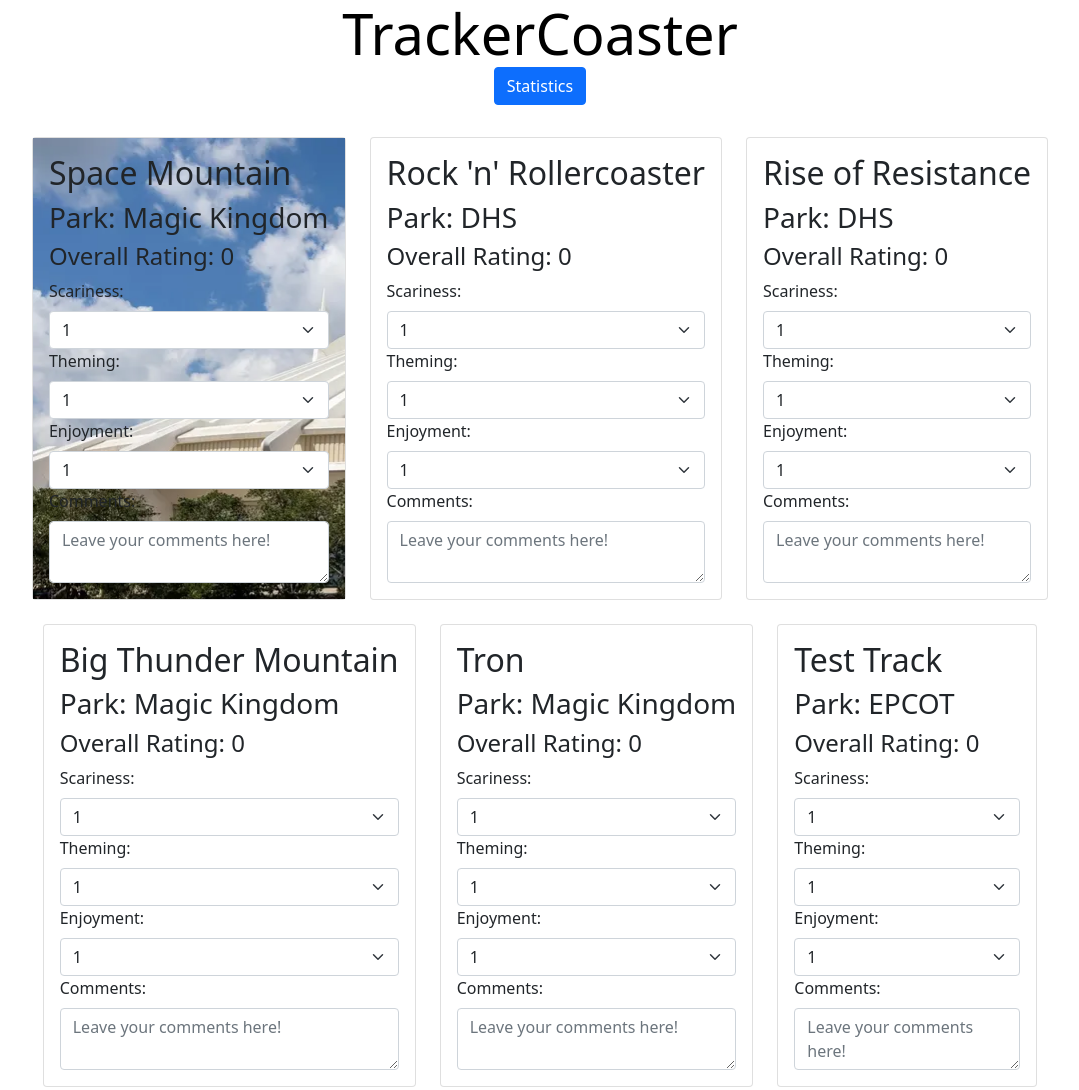
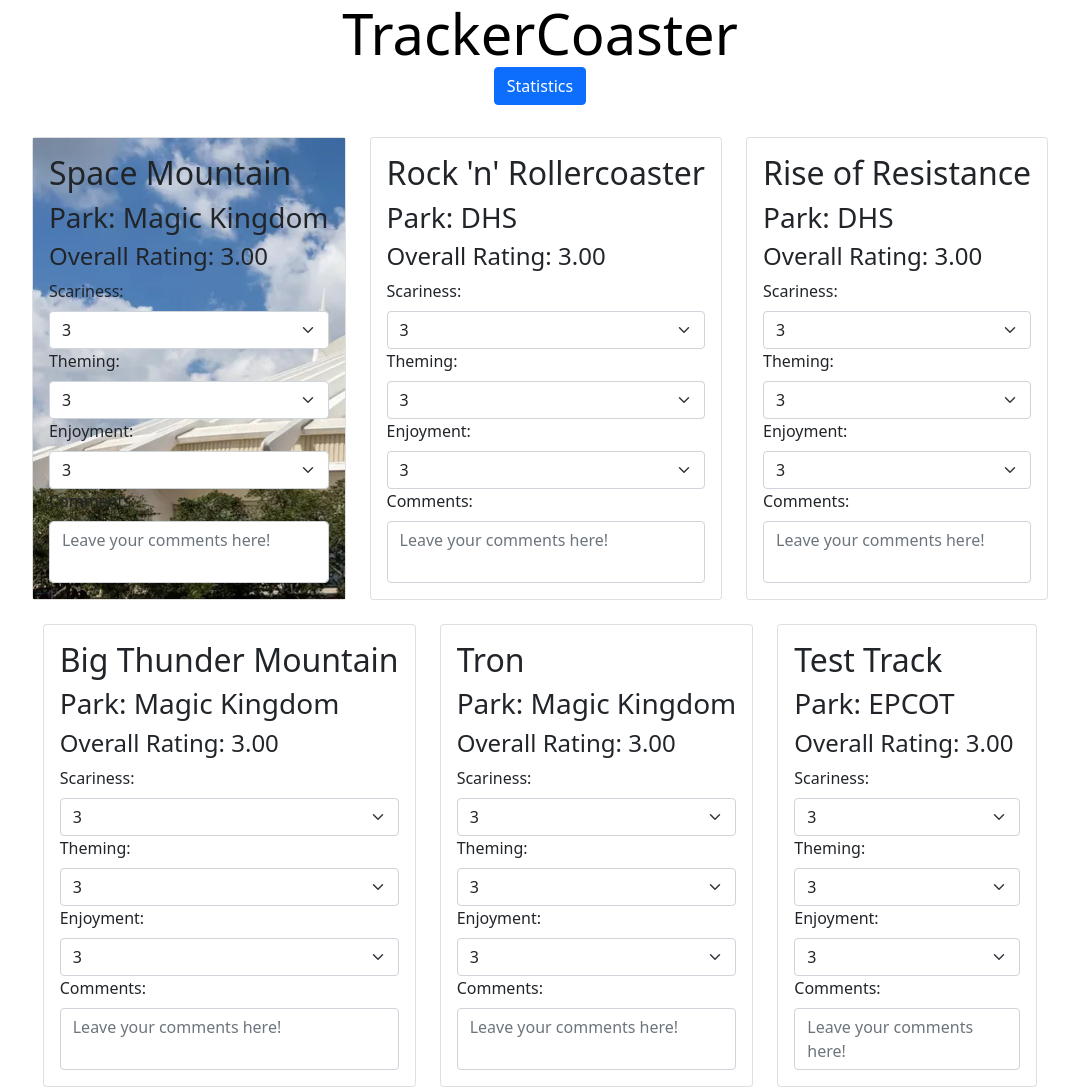
Before and after one commit to ryannarnoldd/TrackerCoaster, a plain HTML site: page index.html in a window 1280 px wide. Shown: the top 1090 px of the page, without its empty margins (100-1179 px from the left). Drawn offline with nearby package versions, Linux system fonts and the light colour scheme.

Commit message:
Added prepopulated data if localStorage is empty.

```diff
--- a/assets/scripts/script.js
+++ b/assets/scripts/script.js
@@ -48,6 +48,22 @@ function getTotalOverallRating() {
 }
 
 function renderData() {
+  if (localStorage.length == 0) {
+    const formList = document.getElementsByTagName('form');
+
+    for (i = 0; i < formList.length; i++) {
+      const formName = formList[i].getAttribute('for')
+      storeLocalStorage(formName, {
+        scariness: 3,
+        theming: 3,
+        enjoyment: 3,
+        rating: 3,
+        comment: '',
+      });
+    }
+  }
+
+
   const completedSpan = document.querySelector('#completed');
 
   for (i = 0; i < localStorage.length; i++) {
--- a/assets/styles/style.css
+++ b/assets/styles/style.css
@@ -75,3 +75,7 @@ header h1 {
   }
 
 }
+
+textarea {
+  resize: none;
+}
--- a/index.html
+++ b/index.html
@@ -4,8 +4,8 @@
     <meta charset="UTF-8">
     <meta name="viewport" content="width=device-width, initial-scale=1.0">
     <title>TrackerCoaster</title>
+    <link href="https://cdn.jsdelivr.net/npm/bootstrap@5.0.2/dist/css/bootstrap.min.css" rel="stylesheet" integrity="sha384-EVSTQN3/azprG1Anm3QDgpJLIm9Nao0Yz1ztcQTwFspd3yD65VohhpuuCOmLASjC" crossorigin="anonymous">
     <link rel="stylesheet" href="./assets/styles/style.css">
-    <link href="https://cdn.jsdelivr.net/npm/bootstrap@5.0.2/dist/css/bootstrap.min.css" rel="stylesheet" integrity="sha384-EVSTQN3/azprG1Anm3QDgpJLIm9Nao0Yz1ztcQTwFspd3yD65VohhpuuCOmLASjC" crossorigin="anonymous">
     <script async src="https://cdn.jsdelivr.net/npm/bootstrap@5.0.2/dist/js/bootstrap.bundle.min.js" integrity="sha384-MrcW6ZMFYlzcLA8Nl+NtUVF0sA7MsXsP1UyJoMp4YLEuNSfAP+JcXn/tWtIaxVXM" crossorigin="anonymous"></script>
     <script async src="./assets/scripts/script.js"></script>
 </head>
```
